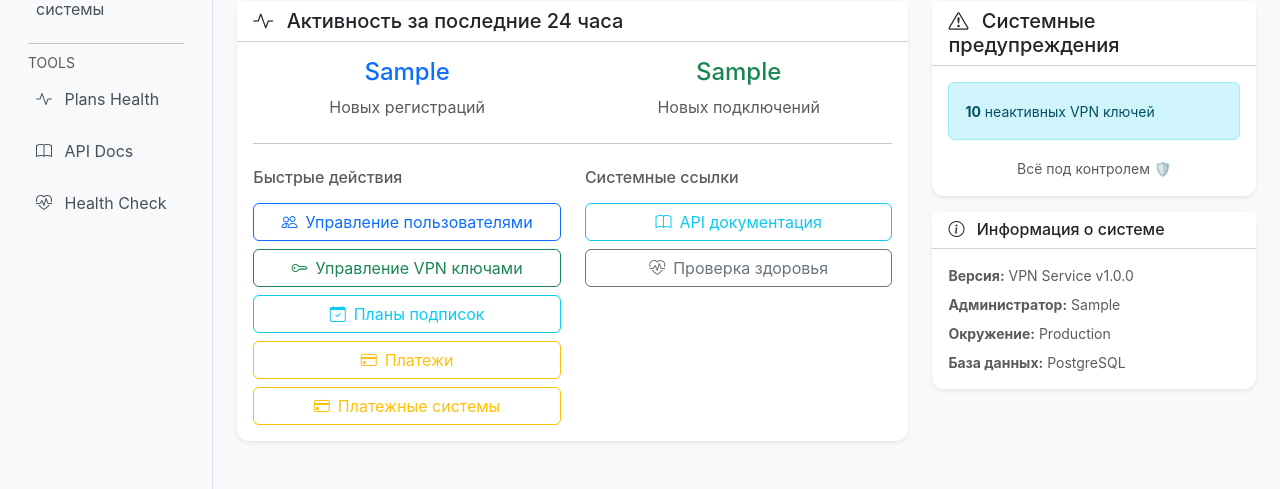
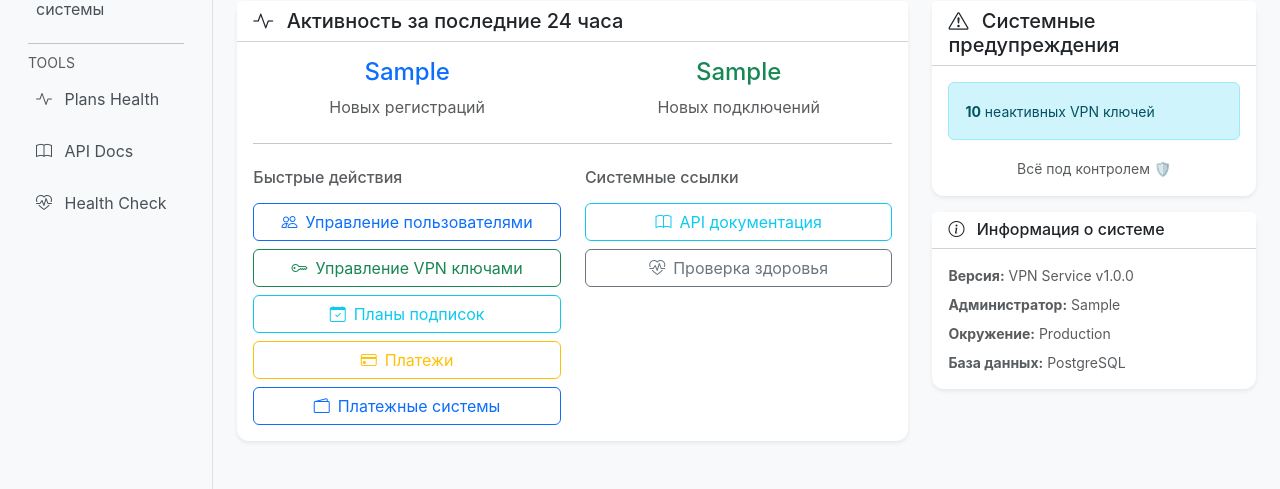
Before and after one commit to snekaaa/vpn_memory_bank, a FastAPI app: template vpn-service/backend/app/templates/admin/dashboard.html in a window 1280 px wide. Shown: the part 450-939 px from the top of the page. Run offline with FastAPI, Linux system fonts and the light colour scheme; the template is opened without the code that fills it: most values are stand-ins (such as "Sample title", 1, 10 or a date in 2020); parts of the project's set-up code (start-up, migrations or seed data) failed here and were passed over.

Commit message:
feat(admin): update payment providers link style on dashboard

```diff
--- a/vpn-service/backend/app/templates/admin/dashboard.html
+++ b/vpn-service/backend/app/templates/admin/dashboard.html
@@ -193,8 +193,8 @@
                             <a href="/admin/payments" class="btn btn-outline-warning">
                                 <i class="bi bi-credit-card me-2"></i>Платежи
                             </a>
-                            <a href="/admin/payment-providers" class="btn btn-outline-warning">
-                                <i class="bi bi-credit-card me-2"></i>Платежные системы
+                            <a href="/admin/payment-providers" class="btn btn-outline-primary">
+                                <i class="bi bi-wallet2 me-2"></i>Платежные системы
                             </a>
 
                         </div>
```
Also changed, not shown: 1 other file.
